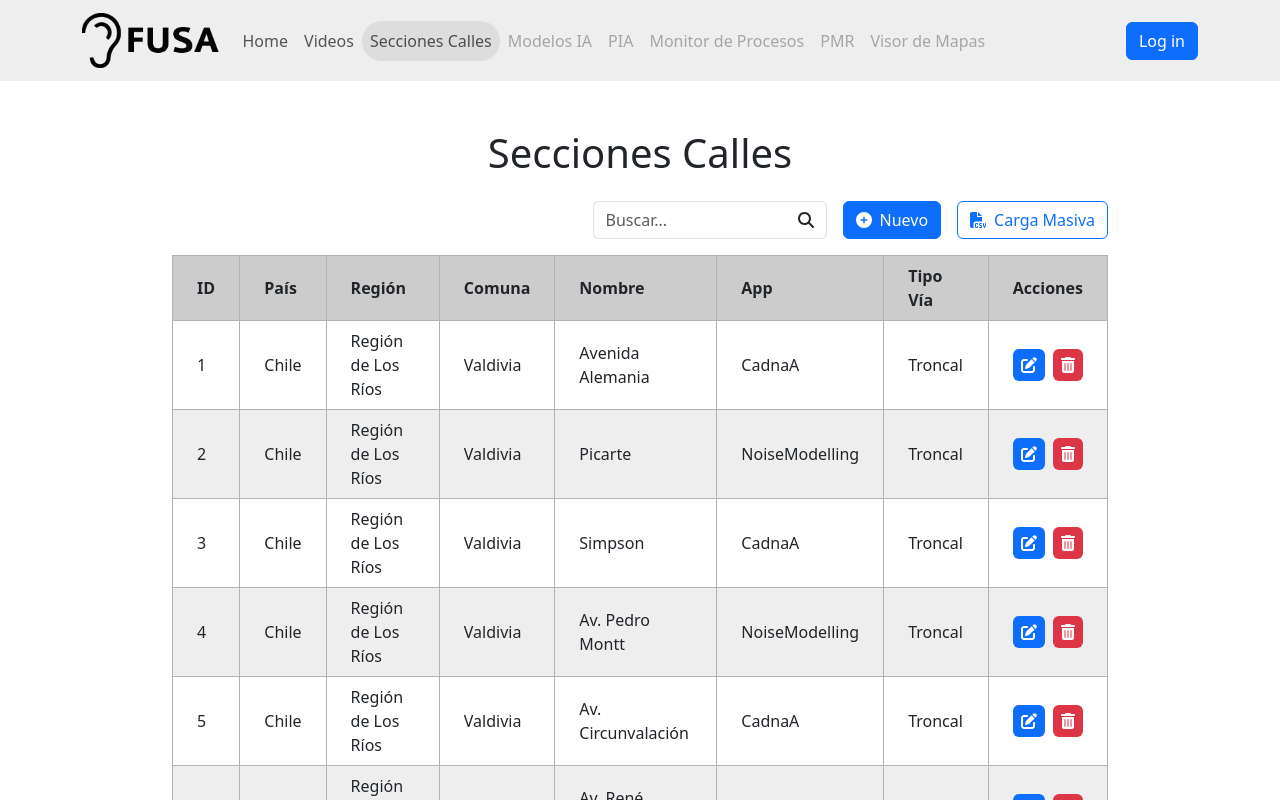
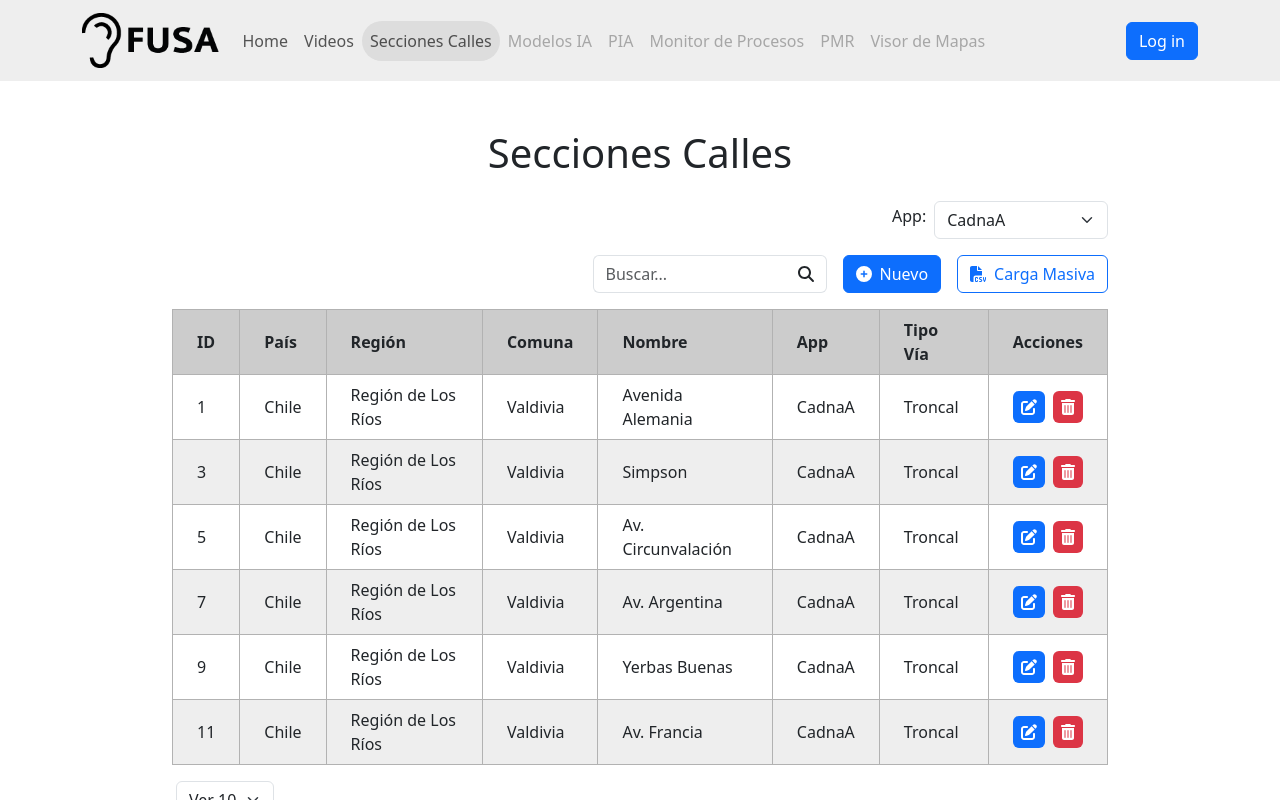
Before and after one commit to info288-17-202501/Fusa_Roads, a React (Vite) app in the folder frontend/: page /secciones-calles in a window 1280 px wide. Shown: the top 800 px of the page. Built offline with nearby package versions, Linux system fonts and the light colour scheme.

Commit message:
feat: Separar secciones calles por modelo, cadna o noisemodelling

```diff
--- a/frontend/src/SeccionesCalles/SeccionesCalles.tsx
+++ b/frontend/src/SeccionesCalles/SeccionesCalles.tsx
@@ -1,5 +1,5 @@
 import Table from '../components/Table';
-import { Container } from 'react-bootstrap';
+import { Col, Container, Form, Row } from 'react-bootstrap';
 import { columns } from './resources/columns'
 import { calles as callesData } from './resources/callesData'; //Cambiar esto por un GET a la base de datos
 import { useState } from 'react';
@@ -13,6 +13,8 @@ import { Calle } from './resources/types';
 function SeccionesCalles() {
     const [showNuevo, setShowNuevo] = useState(false);
     const [showCargaMasiva, setShowCargaMasiva] = useState(false);
+    const [filtroApp, setFiltroApp] = useState<string>('cadnaa');
+
 
     const [calles, setCalles] = useState(callesData)
     const [showConfirmarModal, setShowConfirmarModal] = useState(false);
@@ -80,16 +82,42 @@ function SeccionesCalles() {
     //     }
     // };
 
+    const getFilteredCalles = () => {
+        if (filtroApp === 'cadnaa') {
+            return calles.filter(c => c.app === 'CadnaA');
+        } else if (filtroApp === 'noisemodelling') {
+            return calles.filter(c => c.app === 'NoiseModelling');
+        } else {
+            return calles;
+        }
+    };
 
 
 
     return (
         <>
+
             <Container className="w-75 my-5">
                 <h1 className="d-flex justify-content-center mb-4">Secciones Calles</h1>
+                <Row className="justify-content-end mb-3">
+                    <Col xs={6} sm={5} md={4} lg={3}>
+                        <Form.Group className="d-flex">
+                            <Form.Label className='d-flex align-items-center me-2'>App:</Form.Label>
+                            <Form.Select
+                                value={filtroApp}
+                                onChange={(e) => setFiltroApp(e.target.value)}
+                            >
+                                <option value="cadnaa">CadnaA</option>
+                                <option value="noisemodelling">Noise Modelling</option>
+                            </Form.Select>
+                        </Form.Group>
+                    </Col>
+
+                </Row>
+
                 <Table
                     columns={columns(handleAskDelete, handleEdit)}
-                    data={calles}
+                    data={getFilteredCalles()}
                     showNewButton={true}
                     onClickNewButton={() => setShowNuevo(true)}
                     showCargaMasivaButton={true}
--- a/frontend/src/SeccionesCalles/components/FormRow.tsx
+++ b/frontend/src/SeccionesCalles/components/FormRow.tsx
@@ -18,7 +18,6 @@ const FormRow = ({label, children, showFeedback = false}: FormRowProps) => (
                 </Form.Control.Feedback>
             )}
         </Form.Group>
-
     </Row>
 );
 
```
